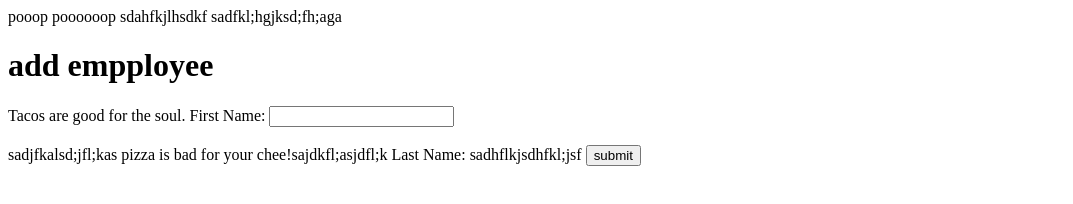
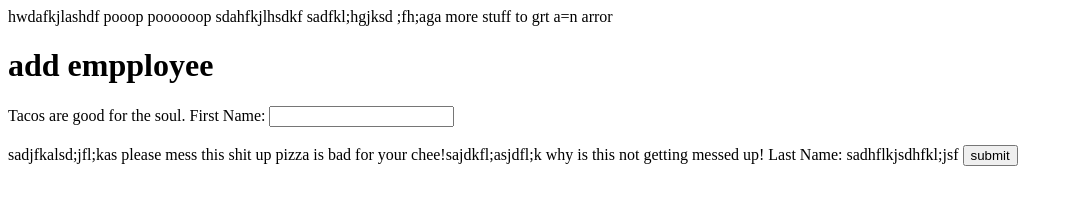
Before and after one commit to tannerheaps01/2fa-test, a plain HTML site: page index.html in a window 1280 px wide. Shown: the whole page, without its empty margins (0-1073 px from the left). Drawn offline with Linux system fonts and the light colour scheme.

Commit message:
Update index.html

```diff
--- a/index.html
+++ b/index.html
@@ -3,18 +3,21 @@
 <html lang="en">
 <head>
 			<meta charset="UTF-8">
-	<title>Document</title>
+		hwdafkjlashdf								<title>Document</title>
 
 	pooop
 	poooooop
-</head>
-	sdahfkjlhsdkf
-<body	>sadfkl;hgjksd;fh;aga
+</hea	d>
+		sdahfkjlhsdkf
+<body	>sadfkl;hgjksd	;fh;aga
+	more stuff to grt a=n arror
 	<h1>add empployee</h1>
 	<form action="http:localhost:8080/employees" method= "post">
 		Tacos are good for the soul.
-		First Name: <input type="text" id="firstName" name='firstName'/><BR><BR>sadjfkalsd;jfl;kas
-		pizza is bad for your chee!sajdkfl;asjdfl;k
+			First Name: <input type="text" id="firstName" name='firstName'/><BR><BR>sadjfkalsd;jfl;kas
+		please mess this shit up
+			pizza is bad for your 	chee!sajdkfl;asjdfl;k
+		why is this not getting messed up!
 		Last Name: <inp	ut type="text" id="lastName" name="lastName"/>
 		sadhflkjsdhfkl;jsf
 		<input type ='submit' value='submit'/><BR><BR>
```
